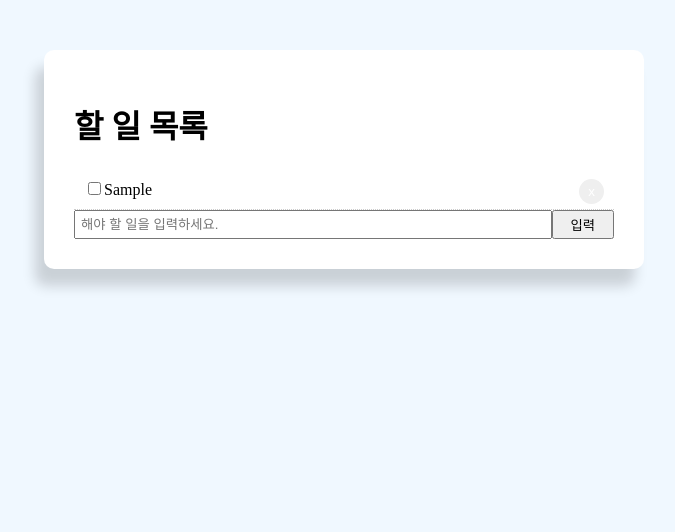
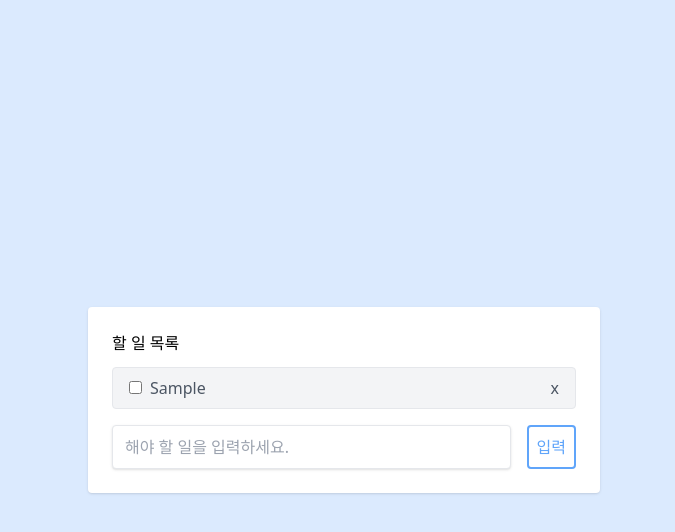
Before and after one commit to hjoo830/toDo, a React (Create React App) app: page / in a window 1280 px wide. Both pictures are taken after typing "Sample" into the empty fields and a click on the input "입력". Shown: the top 532 px of the page, without its empty margins (296-971 px from the left). Built offline with nearby package versions, Linux system fonts and the light colour scheme.

Commit message:
♻️ Refactor: Refactor styles using Tailwind CSS

```diff
--- a/src/App.css
+++ b/src/App.css
@@ -1,12 +1,3 @@
-.container {
-  margin: auto;
-  max-width: 600px;
-}
-
-.todoBlock {
-  padding: 30px;
-  margin-top: 50px;
-  background-color: #fff;
-  border-radius: 10px;
-  box-shadow: -9px 17px 13px rgba(0 0 0 / 16%);
-}
+@tailwind base;
+@tailwind components;
+@tailwind utilities;
--- a/src/App.js
+++ b/src/App.js
@@ -21,9 +21,9 @@ export default function App() {
   };
 
   return (
-    <div className="container">
-      <div className="todoBlock">
-        <div className="title">
+    <div className="flex items-center justify-center w-screen h-screen bg-blue-100">
+      <div className="w-full p-6 m-4 bg-white rounded shadow md:w-3/4 md:max-w-lg lg:w-3/4 lg:max-w-lg">
+        <div className="flex justify-between mb-3">
           <h1>할 일 목록</h1>
         </div>
         <Lists todoData={todoData} setTodoData={setTodoData} />
--- a/src/components/Form.js
+++ b/src/components/Form.js
@@ -7,11 +7,11 @@ export default function Form({ handleSubmit, value, setValue }) {
 
   return (
     <div>
-      <form style={{ display: "flex" }} onSubmit={handleSubmit}>
+      <form onSubmit={handleSubmit} className="flex pt-2">
         <input
           type="text"
           name="value"
-          style={{ flex: "10", padding: "5px" }}
+          className="w-full px-3 py-2 mr-4 text-gray-500 border rounded shadow"
           placeholder="해야 할 일을 입력하세요."
           value={value}
           onChange={handleChange}
@@ -19,8 +19,7 @@ export default function Form({ handleSubmit, value, setValue }) {
         <input
           type="submit"
           value="입력"
-          className="btn"
-          style={{ flex: "1" }}
+          className="p-2 text-blue-400 border-2 border-blue-400 rounded hover:text-white hover:bg-blue-200"
         />
       </form>
     </div>
--- a/src/components/Lists.js
+++ b/src/components/Lists.js
@@ -1,23 +1,6 @@
 import React from "react";
 
 export default function List({ todoData, setTodoData }) {
-  const btnStyle = {
-    color: "#fff",
-    border: "none",
-    padding: "5px 9px",
-    borderRadius: "50%",
-    cursor: "pointer",
-    float: "right",
-  };
-
-  const getStyle = (completed) => {
-    return {
-      padding: "10px",
-      borderBottom: "1px #ccc dotted",
-      textDecoration: completed ? "line-through" : "none",
-    };
-  };
-
   const handleClick = (id) => {
     let newTodoData = todoData.filter((data) => data.id !== id);
     setTodoData(newTodoData);
@@ -36,16 +19,23 @@ export default function List({ todoData, setTodoData }) {
   return (
     <div>
       {todoData.map((data) => (
-        <div style={getStyle(data.completed)} key={data.id}>
+        <div key={data.id}>
+          <div className="flex items-center justify-between w-full px-4 py-2 my-2 text-gray-600 bg-gray-100 border rounded">
+            <div className="items-center">
               <input
                 type="checkbox"
                 onChange={() => handleCompleteChange(data.id)}
                 defaultChecked={false}
+                className="mr-2"
               />
+              <span className={data.completed ? "line-through" : undefined}>
                 {data.title}
-          <button style={btnStyle} onClick={() => handleClick(data.id)}>
-            x
-          </button>
+              </span>
+            </div>
+            <div className="items-center">
+              <button onClick={() => handleClick(data.id)}>x</button>
+            </div>
+          </div>
         </div>
       ))}
     </div>
--- a/src/index.css
+++ /dev/null
@@ -1,3 +0,0 @@
-body {
-  background-color: aliceblue;
-}
```
Also changed, not shown: src/index.js (+5 -6 lines). Lines whose indentation alone changed are shown as unchanged.
